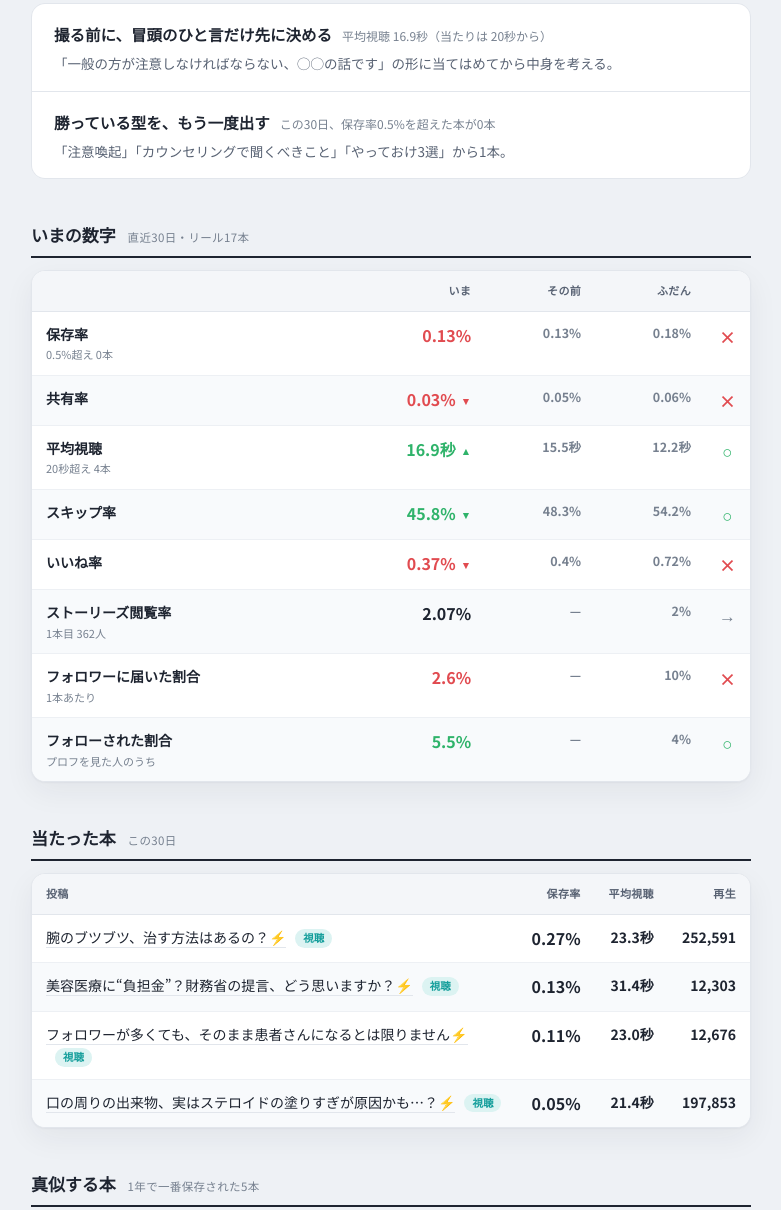
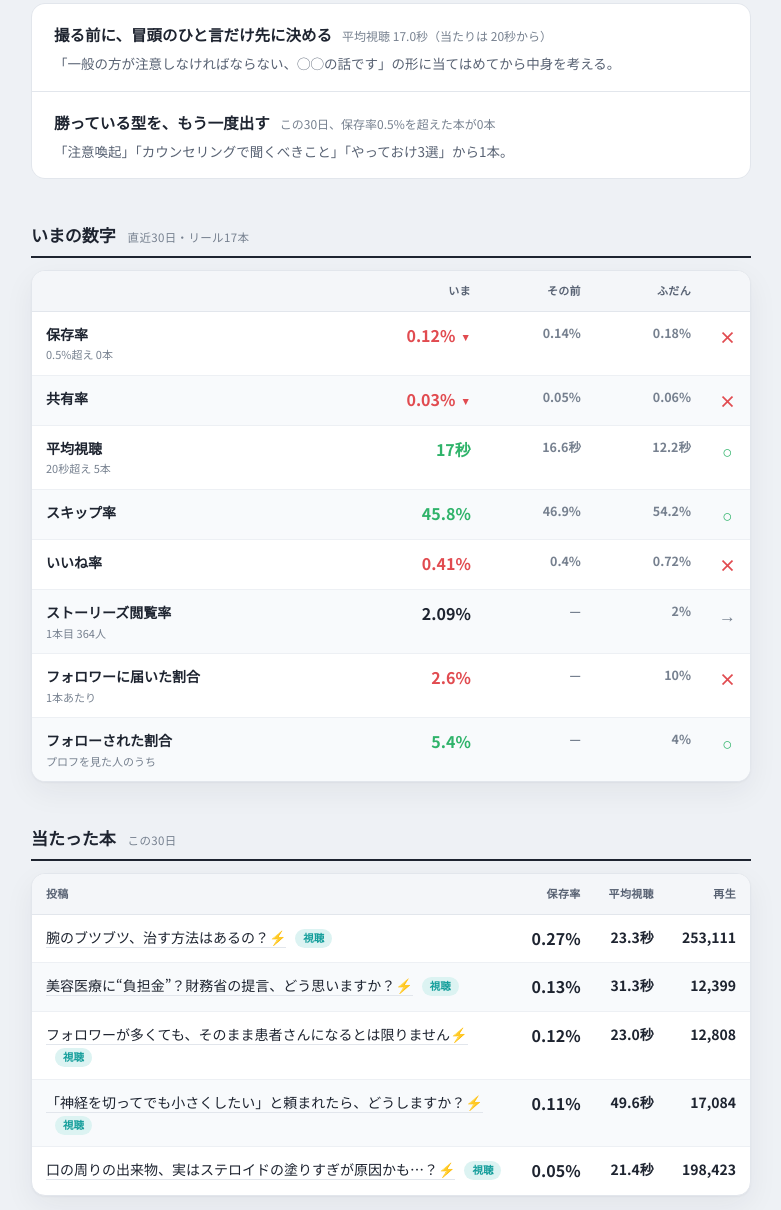
Before and after one commit to kumacli00/kuma-ig, a plain HTML site: page check/index.html in a window 1280 px wide. Shown: the part 464-1674 px from the top of the page, without its empty margins (249-1030 px from the left). Drawn offline with Linux system fonts and the light colour scheme.

Commit message:
今日やること 2026-11-16

```diff
--- a/check/index.html
+++ b/check/index.html
@@ -466,7 +466,7 @@ details>summary::-webkit-details-marker{display:none}
 
 <header>
   <span class="karte tool">今日やること</span>
-  <div class="eyebrow">@mohrimakes ／ 2026-11-15 10:10</div>
+  <div class="eyebrow">@mohrimakes ／ 2026-11-16 10:10</div>
   <h1>今日やること</h1>
 </header>
 
@@ -478,7 +478,7 @@ details>summary::-webkit-details-marker{display:none}
   </div>
 </div>
 
-<ul class="jrest"><li><b>撮る前に、冒頭のひと言だけ先に決める</b><span class="fig">平均視聴 16.9秒（当たりは 20秒から）</span><span class="how">「一般の方が注意しなければならない、◯◯の話です」の形に当てはめてから中身を考える。</span></li><li><b>勝っている型を、もう一度出す</b><span class="fig">この30日、保存率0.5%を超えた本が0本</span><span class="how">「注意喚起」「カウンセリングで聞くべきこと」「やっておけ3選」から1本。</span></li></ul>
+<ul class="jrest"><li><b>撮る前に、冒頭のひと言だけ先に決める</b><span class="fig">平均視聴 17.0秒（当たりは 20秒から）</span><span class="how">「一般の方が注意しなければならない、◯◯の話です」の形に当てはめてから中身を考える。</span></li><li><b>勝っている型を、もう一度出す</b><span class="fig">この30日、保存率0.5%を超えた本が0本</span><span class="how">「注意喚起」「カウンセリングで聞くべきこと」「やっておけ3選」から1本。</span></li></ul>
 
 <section>
   <h2 class="sec">いまの数字<span>直近30日・リール17本</span></h2>
@@ -486,8 +486,8 @@ details>summary::-webkit-details-marker{display:none}
     <th>　</th><th class="num">いま</th><th class="num">その前</th><th class="num">ふだん</th><th>　</th>
   </tr></thead><tbody><tr class="bad">
       <td class="c-name">保存率<span class="x">0.5%超え 0本</span></td>
-      <td class="num big">0.13%</td>
-      <td class="num sub">0.13%</td>
+      <td class="num big">0.12%<span class="delta down">▼</span></td>
+      <td class="num sub">0.14%</td>
       <td class="num sub">0.18%</td>
       <td class="c-sig bad">×</td>
     </tr><tr class="bad">
@@ -497,26 +497,26 @@ details>summary::-webkit-details-marker{display:none}
       <td class="num sub">0.06%</td>
       <td class="c-sig bad">×</td>
     </tr><tr class="good">
-      <td class="c-name">平均視聴<span class="x">20秒超え 4本</span></td>
-      <td class="num big">16.9秒<span class="delta up">▲</span></td>
-      <td class="num sub">15.5秒</td>
+      <td class="c-name">平均視聴<span class="x">20秒超え 5本</span></td>
+      <td class="num big">17秒</td>
+      <td class="num sub">16.6秒</td>
       <td class="num sub">12.2秒</td>
       <td class="c-sig good">○</td>
     </tr><tr class="good">
       <td class="c-name">スキップ率</td>
-      <td class="num big">45.8%<span class="delta up">▼</span></td>
-      <td class="num sub">48.3%</td>
+      <td class="num big">45.8%</td>
+      <td class="num sub">46.9%</td>
       <td class="num sub">54.2%</td>
       <td class="c-sig good">○</td>
     </tr><tr class="bad">
       <td class="c-name">いいね率</td>
-      <td class="num big">0.37%<span class="delta down">▼</span></td>
+      <td class="num big">0.41%</td>
       <td class="num sub">0.4%</td>
       <td class="num sub">0.72%</td>
       <td class="c-sig bad">×</td>
     </tr><tr class="flat">
-      <td class="c-name">ストーリーズ閲覧率<span class="x">1本目 362人</span></td>
-      <td class="num big">2.07%</td>
+      <td class="c-name">ストーリーズ閲覧率<span class="x">1本目 364人</span></td>
+      <td class="num big">2.09%</td>
       <td class="num sub">—</td>
       <td class="num sub">2%</td>
       <td class="c-sig flat">→</td>
@@ -528,7 +528,7 @@ details>summary::-webkit-details-marker{display:none}
       <td class="c-sig bad">×</td>
     </tr><tr class="good">
       <td class="c-name">フォローされた割合<span class="x">プロフを見た人のうち</span></td>
-      <td class="num big">5.5%</td>
+      <td class="num big">5.4%</td>
       <td class="num sub">—</td>
       <td class="num sub">4%</td>
       <td class="c-sig good">○</td>
@@ -537,14 +537,14 @@ details>summary::-webkit-details-marker{display:none}
 
 <section>
   <h2 class="sec">当たった本<span>この30日</span></h2>
-  <div class="tw"><table><thead><tr><th>投稿</th><th class="num">保存率</th><th class="num">平均視聴</th><th class="num">再生</th></tr></thead><tbody><tr><td><a href="https://www.instagram.com/reel/De3sHaeRkv3/" target="_blank" rel="noopener">腕のブツブツ、治す方法はあるの？⚡️</a><span class="tag">視聴</span></td><td class="num big">0.27%</td><td class="num">23.3秒</td><td class="num">252,591</td></tr><tr><td><a href="https://www.instagram.com/reel/DfeYiwPj0b7/" target="_blank" rel="noopener">美容医療に“負担金”？財務省の提言、どう思いますか？⚡️</a><span class="tag">視聴</span></td><td class="num big">0.13%</td><td class="num">31.4秒</td><td class="num">12,303</td></tr><tr><td><a href="https://www.instagram.com/reel/Dfg2cfEis6Z/" target="_blank" rel="noopener">フォロワーが多くても、そのまま患者さんになるとは限りません⚡️</a><span class="tag">視聴</span></td><td class="num big">0.11%</td><td class="num">23.0秒</td><td class="num">12,676</td></tr><tr><td><a href="https://www.instagram.com/reel/De6SEffxJ9_/" target="_blank" rel="noopener">口の周りの出来物、実はステロイドの塗りすぎが原因かも…？⚡️</a><span class="tag">視聴</span></td><td class="num big">0.05%</td><td class="num">21.4秒</td><td class="num">197,853</td></tr></tbody></table></div>
+  <div class="tw"><table><thead><tr><th>投稿</th><th class="num">保存率</th><th class="num">平均視聴</th><th class="num">再生</th></tr></thead><tbody><tr><td><a href="https://www.instagram.com/reel/De3sHaeRkv3/" target="_blank" rel="noopener">腕のブツブツ、治す方法はあるの？⚡️</a><span class="tag">視聴</span></td><td class="num big">0.27%</td><td class="num">23.3秒</td><td class="num">253,111</td></tr><tr><td><a href="https://www.instagram.com/reel/DfeYiwPj0b7/" target="_blank" rel="noopener">美容医療に“負担金”？財務省の提言、どう思いますか？⚡️</a><span class="tag">視聴</span></td><td class="num big">0.13%</td><td class="num">31.3秒</td><td class="num">12,399</td></tr><tr><td><a href="https://www.instagram.com/reel/Dfg2cfEis6Z/" target="_blank" rel="noopener">フォロワーが多くても、そのまま患者さんになるとは限りません⚡️</a><span class="tag">視聴</span></td><td class="num big">0.12%</td><td class="num">23.0秒</td><td class="num">12,808</td></tr><tr><td><a href="https://www.instagram.com/reel/DfwZRcrER3p/" target="_blank" rel="noopener">「神経を切ってでも小さくしたい」と頼まれたら、どうしますか？⚡️</a><span class="tag">視聴</span></td><td class="num big">0.11%</td><td class="num">49.6秒</td><td class="num">17,084</td></tr><tr><td><a href="https://www.instagram.com/reel/De6SEffxJ9_/" target="_blank" rel="noopener">口の周りの出来物、実はステロイドの塗りすぎが原因かも…？⚡️</a><span class="tag">視聴</span></td><td class="num big">0.05%</td><td class="num">21.4秒</td><td class="num">198,423</td></tr></tbody></table></div>
 </section>
 
 <section>
   <h2 class="sec">真似する本<span>1年で一番保存された5本</span></h2>
-  <div class="tw"><table><thead><tr><th>投稿</th><th class="num">保存率</th><th class="num">平均視聴</th><th class="num">再生</th></tr></thead><tbody><tr><td><a href="https://www.instagram.com/reel/DdGZL5zv2qf/" target="_blank" rel="noopener">【40代必見】将来老けないために「やっておけ！」3選💡</a></td><td class="num big">0.67%</td><td class="num">18.7秒</td><td class="num">6,575</td></tr><tr><td><a href="https://www.instagram.com/reel/DcnkLtlPq7d/" target="_blank" rel="noopener">クマ取りのカウンセリングで「絶対に聞いたほうがいいこと」3選⚠️</a></td><td class="num big">0.65%</td><td class="num">15.3秒</td><td class="num">5,251</td></tr><tr><td><a href="https://www.instagram.com/reel/DZj1U6AxdXs/" target="_blank" rel="noopener">目元に打ったら🆖なレーザーと、🆗なレーザーがあります</a></td><td class="num big">0.50%</td><td class="num">18.0秒</td><td class="num">12,219</td></tr><tr><td><a href="https://www.instagram.com/reel/DYoxoM-RZMm/" target="_blank" rel="noopener">「話題の&quot;まぶたの目薬&quot;アップニーク、買う前にこれだけは知ってください」</a></td><td class="num big">0.50%</td><td class="num">11.3秒</td><td class="num">3,616</td></tr><tr><td><a href="https://www.instagram.com/reel/DeTqJ-GRDTn/" target="_blank" rel="noopener">汗疱（かんぽう）のコメント180件に、皮膚科専門医がガチ回答</a></td><td class="num big">0.50%</td><td class="num">28.2秒</td><td class="num">15,908</td></tr></tbody></table></div>
+  <div class="tw"><table><thead><tr><th>投稿</th><th class="num">保存率</th><th class="num">平均視聴</th><th class="num">再生</th></tr></thead><tbody><tr><td><a href="https://www.instagram.com/reel/DdGZL5zv2qf/" target="_blank" rel="noopener">【40代必見】将来老けないために「やっておけ！」3選💡</a></td><td class="num big">0.67%</td><td class="num">18.7秒</td><td class="num">6,586</td></tr><tr><td><a href="https://www.instagram.com/reel/DcnkLtlPq7d/" target="_blank" rel="noopener">クマ取りのカウンセリングで「絶対に聞いたほうがいいこと」3選⚠️</a></td><td class="num big">0.66%</td><td class="num">15.3秒</td><td class="num">5,299</td></tr><tr><td><a href="https://www.instagram.com/reel/DZj1U6AxdXs/" target="_blank" rel="noopener">目元に打ったら🆖なレーザーと、🆗なレーザーがあります</a></td><td class="num big">0.50%</td><td class="num">18.0秒</td><td class="num">12,219</td></tr><tr><td><a href="https://www.instagram.com/reel/DYoxoM-RZMm/" target="_blank" rel="noopener">「話題の&quot;まぶたの目薬&quot;アップニーク、買う前にこれだけは知ってください」</a></td><td class="num big">0.50%</td><td class="num">11.3秒</td><td class="num">3,616</td></tr><tr><td><a href="https://www.instagram.com/reel/DeTqJ-GRDTn/" target="_blank" rel="noopener">汗疱（かんぽう）のコメント180件に、皮膚科専門医がガチ回答</a></td><td class="num big">0.50%</td><td class="num">28.2秒</td><td class="num">15,943</td></tr></tbody></table></div>
   <h2 class="sec">真似する本<span>1年で一番送られた5本</span></h2>
-  <div class="tw"><table><thead><tr><th>投稿</th><th class="num">共有率</th><th class="num">平均視聴</th><th class="num">再生</th></tr></thead><tbody><tr><td><a href="https://www.instagram.com/reel/DWyIgd3ETfQ/" target="_blank" rel="noopener">ヤバいよヤバいよ‼️でお馴染み、出川哲郎さんのクマの倒し方🐻</a></td><td class="num big">0.51%</td><td class="num">6.9秒</td><td class="num">2,152</td></tr><tr><td><a href="https://www.instagram.com/reel/DWvhREIPV6D/" target="_blank" rel="noopener">Real Value Girl小島みゆとYouTubeコラボ✨</a></td><td class="num big">0.42%</td><td class="num">5.7秒</td><td class="num">2,147</td></tr><tr><td><a href="https://www.instagram.com/reel/DTfBg_JlI25/" target="_blank" rel="noopener">【目の下のたるみ】クマ治療した結果...</a></td><td class="num big">0.37%</td><td class="num">8.7秒</td><td class="num">3,753</td></tr><tr><td><a href="https://www.instagram.com/reel/Deq1RAaxaUk/" target="_blank" rel="noopener">タイトニングとリフトアップ、同じだと思っていませんか？⚡️</a></td><td class="num big">0.31%</td><td class="num">16.9秒</td><td class="num">3,602</td></tr><tr><td><a href="https://www.instagram.com/reel/DScE2BJEU-4/" target="_blank" rel="noopener">【目の下のたるみ】クマ治療した結果...</a></td><td class="num big">0.26%</td><td class="num">8.2秒</td><td class="num">4,929</td></tr></tbody></table></div>
+  <div class="tw"><table><thead><tr><th>投稿</th><th class="num">共有率</th><th class="num">平均視聴</th><th class="num">再生</th></tr></thead><tbody><tr><td><a href="https://www.instagram.com/reel/DWyIgd3ETfQ/" target="_blank" rel="noopener">ヤバいよヤバいよ‼️でお馴染み、出川哲郎さんのクマの倒し方🐻</a></td><td class="num big">0.51%</td><td class="num">6.9秒</td><td class="num">2,152</td></tr><tr><td><a href="https://www.instagram.com/reel/DWvhREIPV6D/" target="_blank" rel="noopener">Real Value Girl小島みゆとYouTubeコラボ✨</a></td><td class="num big">0.42%</td><td class="num">5.7秒</td><td class="num">2,147</td></tr><tr><td><a href="https://www.instagram.com/reel/DTfBg_JlI25/" target="_blank" rel="noopener">【目の下のたるみ】クマ治療した結果...</a></td><td class="num big">0.37%</td><td class="num">8.7秒</td><td class="num">3,753</td></tr><tr><td><a href="https://www.instagram.com/reel/Deq1RAaxaUk/" target="_blank" rel="noopener">タイトニングとリフトアップ、同じだと思っていませんか？⚡️</a></td><td class="num big">0.30%</td><td class="num">17.0秒</td><td class="num">3,630</td></tr><tr><td><a href="https://www.instagram.com/reel/DScE2BJEU-4/" target="_blank" rel="noopener">【目の下のたるみ】クマ治療した結果...</a></td><td class="num big">0.26%</td><td class="num">8.2秒</td><td class="num">4,929</td></tr></tbody></table></div>
 </section>
 
 <details class="note">
```
